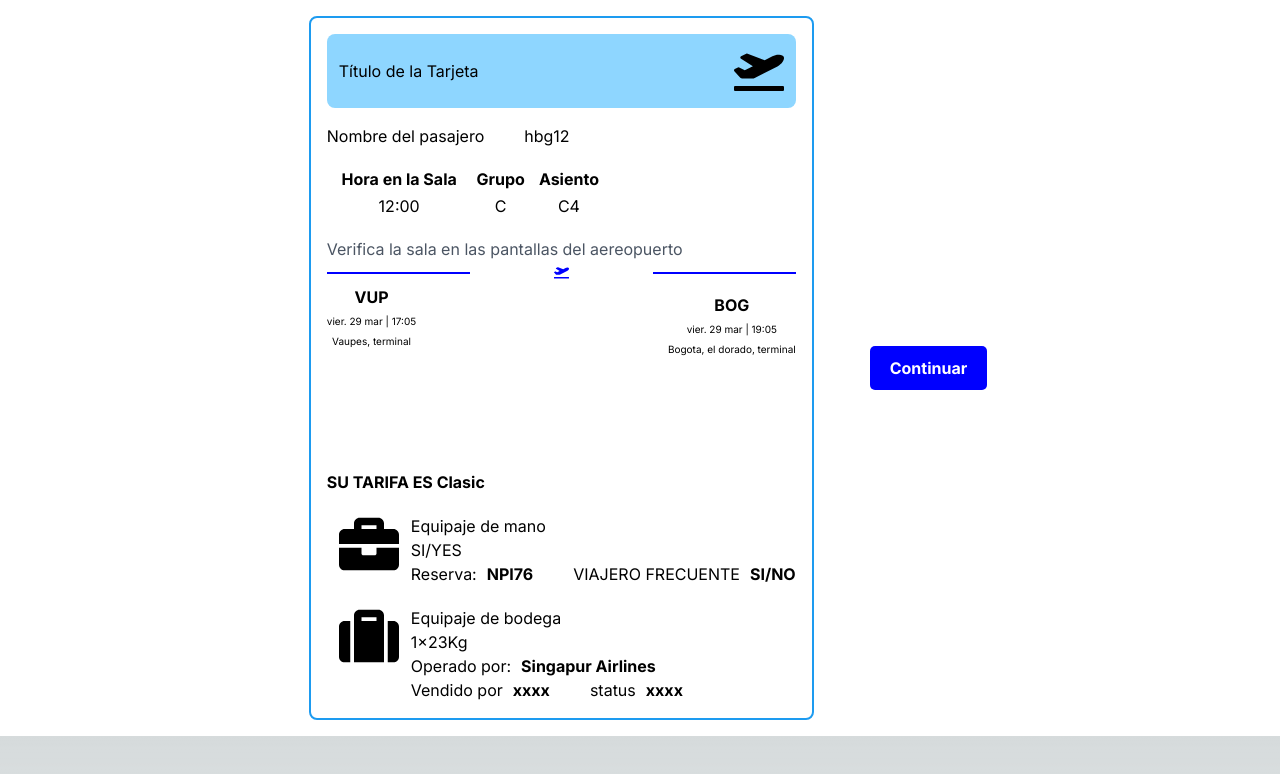
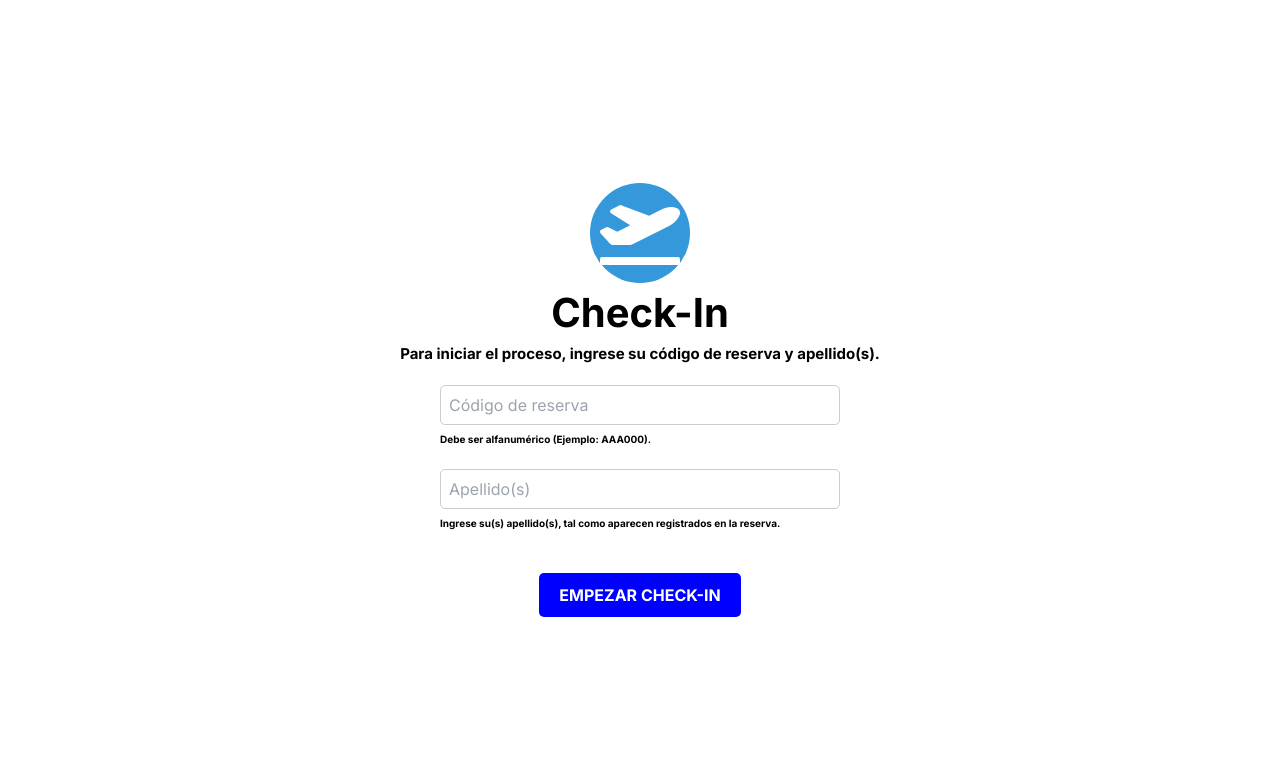
Before and after one commit to SantiagoTangarife/check-in, a Next.js app: page / in a window 1280 px wide. Shown: the top 774 px of the page. Built offline with nearby package versions, Linux system fonts and the light colour scheme.

Commit message:
validacion campos vista 1 con archivo .ts y campos llenos  continuidad a vista 2 Add QR con mensaje en string quemado en vista 3

```diff
--- a/app/page.tsx
+++ b/app/page.tsx
@@ -6,7 +6,7 @@ import Card from "../components/Card";
 export default function Home() {
 return (
   <div className=" bg-white px-3 flex w-full h-full justify-center">
-    <Card/>
+    <Main/>
   </div>
 
 );
--- a/components/Card.tsx
+++ b/components/Card.tsx
@@ -1,10 +1,20 @@
-import React from 'react';
+"use client";
+
+import React, { useEffect } from 'react';
+import QRCode from 'qrcode';
 import { FaPlaneDeparture } from 'react-icons/fa';
 import { FaBriefcase, FaSuitcase } from 'react-icons/fa';
 
+const Card = () => {
 
+    useEffect(() => {
+        const canvas = document.getElementById('canvas')
 
-const Card = () => {
+        QRCode.toCanvas(canvas, 'Arley Tangarife', function (error) {
+            if (error) console.error(error)
+            console.log('success!');
+        })
+    }, [])
 
     return (
         <div className='info-container2'>
@@ -68,7 +78,10 @@ const Card = () => {
 
 
         {/* AQUI SE CREA EL QR */}
-        <div style={{ marginTop: '100px', marginBottom: '100px' }}></div>
+        <div style={{ marginTop: '100px', marginBottom: '100px', display: 'flex', justifyContent: 'center' }}>
+            <canvas id="canvas"></canvas>
+        </div>
+
 
             <span style={{ fontWeight: 'bold' }}>SU TARIFA ES </span>
             <span style={{ fontWeight: 'bold' }}>Clasic</span>
--- a/components/Input.tsx
+++ b/components/Input.tsx
@@ -1,21 +1,26 @@
 "use client";
 import React, { useState } from 'react';
 
-const TextInput = ({ placeholderValue }: { placeholderValue: string }) => {
-  const [inputValue, setInputValue] = useState('');
+interface TextInputProps {
+  placeholderValue: string;
+  required?: boolean;
+  value?: string; // Define la prop value como requerida
+  onChange: (e: React.ChangeEvent<HTMLInputElement>) => void; // Define la función onChange como requerida
+}
 
-  const handleInputChange = (e: React.ChangeEvent<HTMLInputElement>) => {
-    setInputValue(e.target.value);
-  };
+const TextInput: React.FC<TextInputProps> = ({ placeholderValue, required, value, onChange, ...rest }) => {
 
   return (
     <div className="text-input-container">
       <input
+
         type="text"
-        value={inputValue}
-        onChange={handleInputChange}
+        value={value}
+        onChange={onChange}
+        required={required} // Utiliza la prop required para requerir la entrada
         placeholder={placeholderValue} // Utiliza la prop placeholderValue para el placeholder
         className="input-field" // Agrega una clase para los estilos del campo de entrada
+        {...rest}
       />
     </div>
   );
--- a/components/Main.tsx
+++ b/components/Main.tsx
@@ -1,12 +1,36 @@
+"use client";
+import React, { useState } from 'react';
 import { FaPlaneDeparture } from 'react-icons/fa';
 import  TextInput  from "./Input"
+import {match} from "../data/data"
+import Checking from "@/components/DataContact/DataContact"
 
 
 const Main = () => {
+    const [reservationNumber, setReservationNumber] = useState('');
+    const [lastName, setLastName] = useState('');
+    const [error, setError] = useState('');
+    const [showChecking, setShowChecking] = useState(false);
+
+    const handleStartCheckIn = () => {
+
+        // Busca coincidencias en la lista
+        const matc = match.find(item => item.lastName === lastName && item.reservationNumber === reservationNumber);
+
+        if (matc) {
+
+            console.log('¡Coincidencia encontrada!');
+            setError('Ups! No se encontró ninguna coincidencia.');
+            setShowChecking(true); // Mostrar Checking si hay una coincidencia
+
+        }
+    };
 
     return (
+        <>
+        {!showChecking ? ( // Mostrar Main si showChecking es falso
 
-    <div className="flex flex-col items-center h-screen justify-center ">
+        <form className="flex flex-col items-center h-screen justify-center ">
         <div className="emoji-circular">
             <FaPlaneDeparture size={80} />
         </div>
@@ -16,15 +40,29 @@ const Main = () => {
         </span>
 
         <div className="input-group justify-center" >
-                    <TextInput placeholderValue="Código de reserva" />
+        <TextInput required placeholderValue="Código de reserva"
+            value={reservationNumber}
+            onChange={(e) => setReservationNumber(e.target.value)}
+    />
+
         <span style={{ fontSize: '10px', fontWeight: 'bold' }}>Debe ser alfanumérico (Ejemplo: AAA000). </span>
 
-                    <TextInput placeholderValue="Apellido(s)" />
+        <TextInput required placeholderValue="Apellido(s)"
+        value={lastName}
+        onChange={(e) => setLastName(e.target.value)}
+    />
         <span style={{ fontSize: '10px', fontWeight: 'bold' }}>Ingrese su(s) apellido(s), tal como aparecen registrados en la reserva. </span>
         </div>
 
-                    <button className="blue-button">EMPEZAR CHECK-IN</button>
-                    </div>
+        {error && <p style={{ color: 'red' }}>{error}</p>}
+
+
+        <button type="submit" className="blue-button" onClick={handleStartCheckIn}>EMPEZAR CHECK-IN</button>
+    </form>
+    ) : (
+        <Checking />
+      )}
+    </>
 
     )
 }
--- /dev/null
+++ b/data/data.ts
@@ -0,0 +1,13 @@
+const match = [
+    { "lastName": "Gonzalez", "reservationNumber": "ABC123" },
+    { "lastName": "Martinez", "reservationNumber": "DEF456" },
+    { "lastName": "Rodríguez", "reservationNumber": "GHI789" },
+    { "lastName": "Pérez", "reservationNumber": "JKL012" },
+    { "lastName": "López", "reservationNumber": "MNO345" },
+    { "lastName": "Sánchez", "reservationNumber": "PQR678" },
+    { "lastName": "Ramírez", "reservationNumber": "STU901" },
+    { "lastName": "Torres", "reservationNumber": "VWX234" },
+    { "lastName": "Gómez", "reservationNumber": "YZA567" },
+    { "lastName": "Díaz", "reservationNumber": "BCD890" }
+  ];
+  export { match };
--- a/package.json
+++ b/package.json
@@ -16,12 +16,14 @@
   },
   "devDependencies": {
     "@types/node": "^20",
+    "@types/qrcode": "^1.5.5",
     "@types/react": "^18",
     "@types/react-dom": "^18",
     "@types/react-icons": "^3.0.0",
     "eslint": "^8",
     "eslint-config-next": "14.2.1",
     "postcss": "^8",
+    "qrcode": "^1.5.3",
     "tailwindcss": "^3.4.1",
     "typescript": "^5"
   }
```
Also changed, not shown: 2 other files (tests, documents, lock files or other folders). Lines whose indentation alone changed are shown as unchanged.
